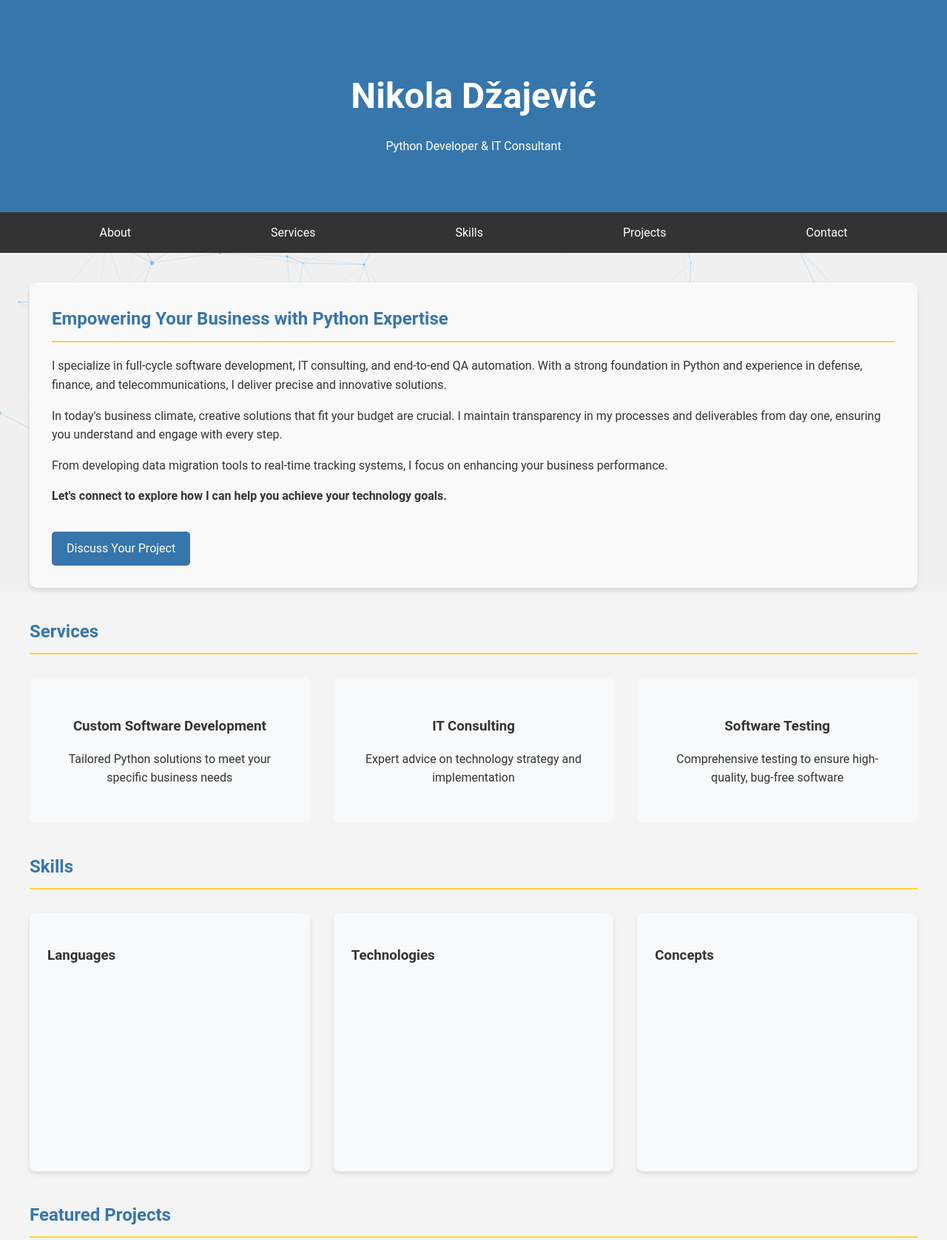
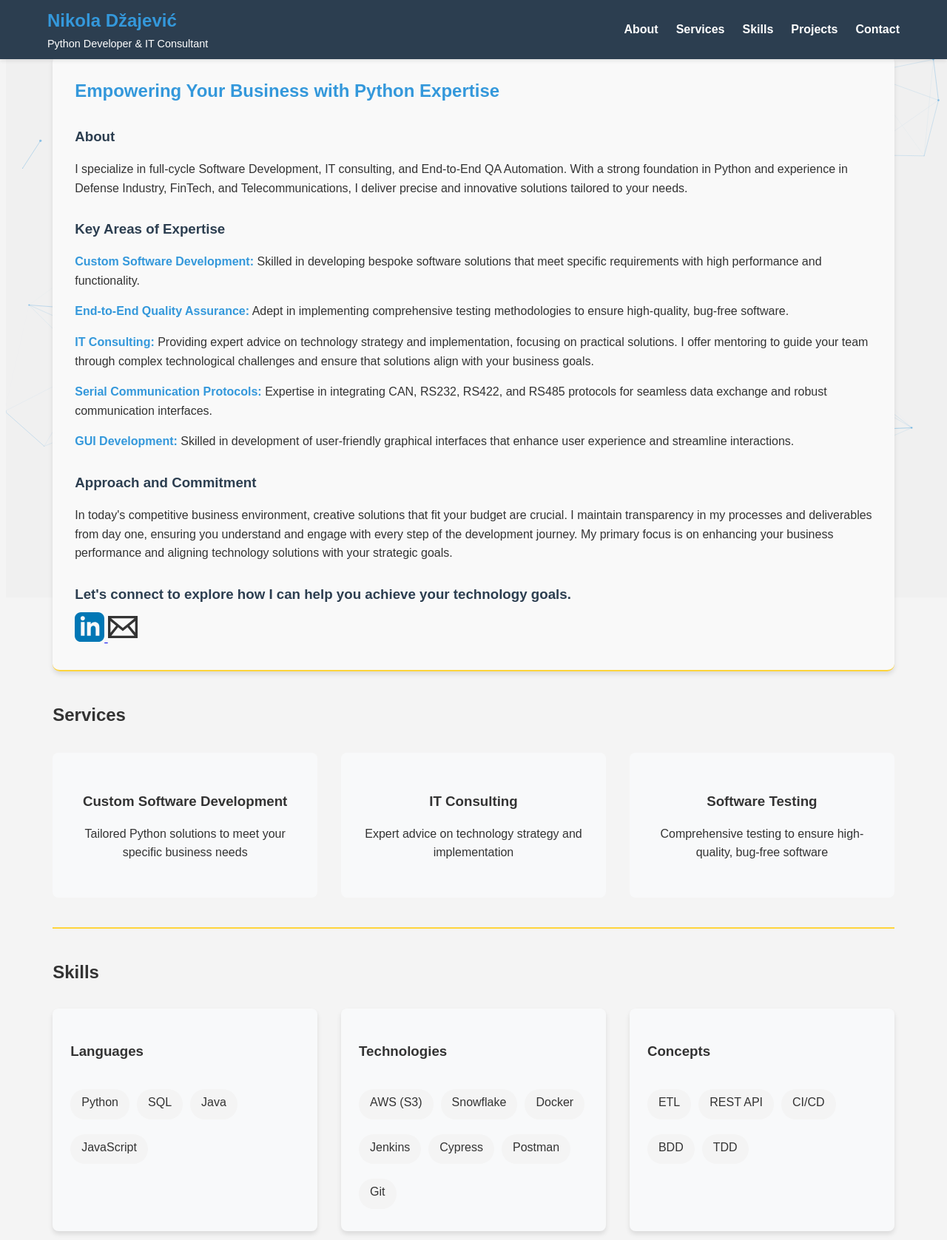
Before and after one commit to dzaja123/dzaja123.github.io, a plain HTML site: page index.html in a window 1280 px wide. Shown: the top 1677 px of the page at 74% size. Drawn offline with nearby package versions, Linux system fonts and the light colour scheme.

Commit message:
Updated the look, added better bullets, made better About section

```diff
--- a/css/styles.css
+++ b/css/styles.css
@@ -1,19 +1,143 @@
 :root {
-    --primary-color: #3776ab;
-    --secondary-color: #ffd43b;
+    --primary-color: #3498db;
+    --secondary-color: #2c3e50;
     --text-color: #333;
     --bg-color: #f4f4f4;
+    --header-height: 80px;
+    --python-yellow: #FFD43B;
 }
 
 body {
-    font-family: 'Roboto', sans-serif;
+    font-family: 'Arial', sans-serif;
     line-height: 1.6;
-    margin: 0;
-    padding: 0;
     color: var(--text-color);
     background-color: var(--bg-color);
-    position: relative;
-    overflow-x: hidden;
+}
+
+.container {
+    width: 90%;
+    max-width: 1200px;
+    margin: 0 auto;
+}
+
+.main-header {
+    background-color: var(--secondary-color);
+    box-shadow: 0 2px 5px rgba(0,0,0,0.1);
+    position: fixed;
+    top: 0;
+    left: 0;
+    right: 0;
+    z-index: 1000;
+    transition: all 0.3s ease;
+}
+
+.navbar {
+    display: flex;
+    justify-content: space-between;
+    align-items: center;
+    height: var(--header-height);
+}
+
+.logo h1 {
+    color: var(--primary-color);
+    font-size: 1.5rem;
+    margin: 0;
+}
+
+.logo p {
+    color: #fff;
+    font-size: 0.9rem;
+    margin: 0;
+}
+
+.nav-links {
+    display: flex;
+    list-style: none;
+}
+
+.nav-links li {
+    margin-left: 1.5rem;
+}
+
+.nav-links a {
+    color: #fff;
+    text-decoration: none;
+    font-weight: bold;
+    transition: color 0.3s ease;
+}
+
+.nav-links a:hover {
+    color: var(--primary-color);
+}
+
+.burger {
+    display: none;
+    cursor: pointer;
+}
+
+.burger div {
+    width: 25px;
+    height: 3px;
+    background-color: #fff;
+    margin: 5px;
+    transition: all 0.3s ease;
+}
+
+@media screen and (max-width: 768px) {
+    .nav-links {
+        position: absolute;
+        right: 0px;
+        height: calc(100vh - var(--header-height));
+        top: var(--header-height);
+        background-color: var(--secondary-color);
+        display: flex;
+        flex-direction: column;
+        align-items: center;
+        width: 50%;
+        transform: translateX(100%);
+        transition: transform 0.5s ease-in;
+    }
+
+    .nav-links li {
+        opacity: 0;
+        margin: 1rem 0;
+    }
+
+    .burger {
+        display: block;
+    }
+}
+
+.nav-active {
+    transform: translateX(0%);
+}
+
+@keyframes navLinkFade {
+    from {
+        opacity: 0;
+        transform: translateX(50px);
+    }
+    to {
+        opacity: 1;
+        transform: translateX(0px);
+    }
+}
+
+.toggle .line1 {
+    transform: rotate(-45deg) translate(-5px,6px);
+}
+
+.toggle .line2 {
+    opacity: 0;
+}
+
+.toggle .line3 {
+    transform: rotate(45deg) translate(-5px,-6px);
+}
+
+.main-header.scrolled {
+    background-color: rgba(44, 62, 80, 0.9);
+    box-shadow: 0 2px 10px rgba(0,0,0,0.1);
 }
 
 #particles-js {
@@ -24,67 +148,6 @@ body {
     z-index: -1;
 }
 
-.container {
-    max-width: 1200px;
-    margin: 0 auto;
-    padding: 0 20px;
-}
-
-header {
-    background-color: var(--primary-color);
-    color: white;
-    text-align: center;
-    padding: 60px 0;
-    position: relative;
-    overflow: hidden;
-    z-index: 10; /* Ensure header is above other elements */
-}
-
-.moving-bg {
-    position: absolute;
-    top: 0;
-    left: 0;
-    width: 100%;
-    height: 100%;
-    background: linear-gradient(45deg, #ff9a9e 0%, #fad0c4 99%, #fad0c4 100%);
-    opacity: 0.1;
-    z-index: -1; /* Place the moving background behind other header content */
-}
-
-.nav-links {
-    display: flex;
-    justify-content: center;
-    gap: 20px;
-    margin-top: 20px;
-    position: relative; /* Ensure links are above the moving background */
-    z-index: 2;
-}
-
-.nav-links a {
-    color: white;
-    text-decoration: none;
-    padding: 10px 15px; /* Increase padding for better clickability */
-    border-radius: 5px;
-    transition: background-color 0.3s ease;
-    display: inline-block; /* Ensure the full area is clickable */
-}
-
-.nav-links a:hover {
-    background-color: rgba(255, 255, 255, 0.2);
-}
-
-h1 {
-    font-size: 3rem;
-    margin-bottom: 10px;
-}
-
-h2 {
-    color: var(--primary-color);
-    border-bottom: 2px solid var(--secondary-color);
-    padding-bottom: 10px;
-    margin-top: 40px;
-}
-
 .skills-list {
     display: flex;
     flex-wrap: wrap;
@@ -93,12 +156,12 @@ h2 {
 }
 
 .skills-list li {
-    background-color: var(--secondary-color);
+    background-color: var(--bg-color);
     color: var(--text-color);
     padding: 5px 15px;
     border-radius: 20px;
     list-style: none;
-    opacity: 0;
+    opacity: 1;
     transform: translateY(20px);
     transition: opacity 0.5s ease, transform 0.5s ease;
 }
@@ -203,14 +266,6 @@ footer {
 }
 
 @media (max-width: 768px) {
-    h1 {
-        font-size: 2rem;
-    }
-
-    .skills-list {
-        justify-content: center;
-    }
-
     .service-item {
         flex-basis: calc(50% - 20px);
     }
@@ -267,7 +322,7 @@ footer {
     display: grid;
     grid-template-columns: repeat(auto-fit, minmax(280px, 1fr));
     gap: 2rem;
-    margin-top: 2rem;
+    margin-top: 30px;
 }
 
 .skill-category {
@@ -278,30 +333,33 @@ footer {
 }
 
 .skills-list li {
-    margin-bottom: 0.7rem;
+    margin-bottom: 10px;
 }
 
 .skill-name {
-    display: inline-block;
-    width: 85px;
-    font-weight: bold;
-    font-size: 0.9rem;
+    color: var(--text-color);
 }
 
 .skill-bar {
-    display: inline-block;
-    width: calc(100% - 95px);
-    height: 8px;
     background-color: #e9ecef;
-    border-radius: 4px;
-    overflow: hidden;
-    vertical-align: middle;
+    margin-top: 5px;
 }
 
 .skill-level {
     height: 100%;
-    background-color: var(--primary-color);
+    background-color: var(--python-yellow);
     border-radius: 5px;
+}
+
+section {
+    border-bottom: 2px solid var(--python-yellow);
+    padding-bottom: 40px;
+    margin-bottom: 40px;
+}
+
+.skill-category h3 {
+    color: var(--text-color);
+    margin-bottom: 15px;
 }
 
 section {
@@ -313,44 +371,6 @@ section {
 section.visible {
     opacity: 1;
     transform: translateY(0);
-}
-
-.nav-bar {
-    position: sticky;
-    top: 0;
-    background-color: #333; /* Adjust color as needed */
-    z-index: 1000;
-    padding: 10px 0;
-}
-
-.nav-bar .container {
-    display: flex;
-    justify-content: space-around;
-    align-items: center;
-}
-
-.nav-bar a {
-    color: white;
-    text-decoration: none;
-    padding: 5px 10px;
-    transition: background-color 0.3s;
-}
-
-.nav-bar a:hover {
-    background-color: #555; /* Adjust hover color as needed */
-}
-
-/* Adjust the header to account for the sticky nav */
-.header {
-    padding-bottom: 60px; /* Adjust as needed */
-}
-
-/* Ensure the particles background doesn't overlap */
-#particles-js {
-    position: fixed;
-    width: 100%;
-    height: 100%;
-    z-index: -1;
 }
 
 #contact {
@@ -397,3 +417,46 @@ button[type="submit"] {
 button[type="submit"]:hover {
     background-color: #2980b9;
 }
+
+#about h3 {
+    margin-top: 1.5em;
+    margin-bottom: 0.5em;
+    color: #2c3e50;
+}
+
+#about ul {
+    list-style-type: none;
+    padding-left: 0;
+}
+
+#about li {
+    margin-bottom: 1em;
+}
+
+#about li strong {
+    color: #3498db;
+}
+
+.connect-button {
+    transition: transform 0.3s ease;
+}
+
+.connect-button:hover {
+    transform: scale(1.1);
+}
+
+.linkedin-icon svg {
+    transition: fill 0.3s ease;
+}
+
+.linkedin-icon:hover svg {
+    fill: #0A66C2;
+}
+
+.email-icon svg {
+    transition: fill 0.3s ease;
+}
+
+.email-icon:hover svg {
+    fill: #EA4335;
+}
--- a/index.html
+++ b/index.html
@@ -8,10 +8,26 @@
 </head>
 <body>
     <div id="particles-js"></div>
-    <header class="header">
+    <header class="main-header">
         <div class="container">
-            <h1>Nikola Džajević</h1>
-            <p>Python Developer & IT Consultant</p>
+            <nav class="navbar">
+                <div class="logo">
+                    <h1>Nikola Džajević</h1>
+                    <p>Python Developer & IT Consultant</p>
+                </div>
+                <ul class="nav-links">
+                    <li><a href="#about">About</a></li>
+                    <li><a href="#services">Services</a></li>
+                    <li><a href="#skills">Skills</a></li>
+                    <li><a href="#projects">Projects</a></li>
+                    <li><a href="#contact">Contact</a></li>
+                </ul>
+                <div class="burger">
+                    <div class="line1"></div>
+                    <div class="line2"></div>
+                    <div class="line3"></div>
+                </div>
+            </nav>
         </div>
     </header>
     <nav class="nav-bar">
@@ -26,15 +42,35 @@
     <main class="container">
         <section id="about">
             <h2>Empowering Your Business with Python Expertise</h2>
-            <p>I specialize in full-cycle software development, IT consulting, and end-to-end QA automation. With a strong foundation in Python and experience in defense, finance, and telecommunications, I deliver precise and innovative solutions.</p>
 
-            <p>In today's business climate, creative solutions that fit your budget are crucial. I maintain transparency in my processes and deliverables from day one, ensuring you understand and engage with every step.</p>
+            <h3>About</h3>
+            <p>I specialize in full-cycle Software Development, IT consulting, and End-to-End QA Automation. With a strong foundation in Python and experience in Defense Industry, FinTech, and Telecommunications, I deliver precise and innovative solutions tailored to your needs.</p>
 
-            <p>From developing data migration tools to real-time tracking systems, I focus on enhancing your business performance.</p>
+            <h3>Key Areas of Expertise</h3>
+            <ul>
+                <li><strong>Custom Software Development:</strong> Skilled in developing bespoke software solutions that meet specific requirements with high performance and functionality.</li>
+                <li><strong>End-to-End Quality Assurance:</strong> Adept in implementing comprehensive testing methodologies to ensure high-quality, bug-free software.</li>
+                <li><strong>IT Consulting:</strong> Providing expert advice on technology strategy and implementation, focusing on practical solutions. I offer mentoring to guide your team through complex technological challenges and ensure that solutions align with your business goals.</li>
+                <li><strong>Serial Communication Protocols:</strong> Expertise in integrating CAN, RS232, RS422, and RS485 protocols for seamless data exchange and robust communication interfaces.</li>
+                <li><strong>GUI Development:</strong> Skilled in development of user-friendly graphical interfaces that enhance user experience and streamline interactions.</li>
+            </ul>
 
-            <p><strong>Let's connect to explore how I can help you achieve your technology goals.</strong></p>
+            <h3>Approach and Commitment</h3>
+            <p>In today's competitive business environment, creative solutions that fit your budget are crucial. I maintain transparency in my processes and deliverables from day one, ensuring you understand and engage with every step of the development journey. My primary focus is on enhancing your business performance and aligning technology solutions with your strategic goals.</p>
 
-            <a href="#contact" class="cta-button">Discuss Your Project</a>
+            <h3>Let's connect to explore how I can help you achieve your technology goals.</h3>
+            <div class="connect-options">
+                <a href="https://www.linkedin.com/in/nikola-dzajevic/" target="_blank" rel="noopener noreferrer" aria-label="Visit Nikola Džajević's LinkedIn profile" class="connect-button linkedin-icon">
+                    <svg xmlns="http://www.w3.org/2000/svg" width="40" height="40" viewBox="0 0 24 24" fill="#0077B5">
+                        <path d="M19 0h-14c-2.761 0-5 2.239-5 5v14c0 2.761 2.239 5 5 5h14c2.762 0 5-2.239 5-5v-14c0-2.761-2.238-5-5-5zm-11 19h-3v-11h3v11zm-1.5-12.268c-.966 0-1.75-.79-1.75-1.764s.784-1.764 1.75-1.764 1.75.79 1.75 1.764-.783 1.764-1.75 1.764zm13.5 12.268h-3v-5.604c0-3.368-4-3.113-4 0v5.604h-3v-11h3v1.765c1.396-2.586 7-2.777 7 2.476v6.759z"/>
+                    </svg>
+                </a>
+                <a href="#contact" class="connect-button email-icon">
+                    <svg xmlns="http://www.w3.org/2000/svg" width="40" height="40" viewBox="0 0 24 24" fill="#333">
+                        <path d="M0 3v18h24v-18h-24zm6.623 7.929l-4.623 5.712v-9.458l4.623 3.746zm-4.141-5.929h19.035l-9.517 7.713-9.518-7.713zm5.694 7.188l3.824 3.099 3.83-3.104 5.612 6.817h-18.779l5.513-6.812zm9.208-1.264l4.616-3.741v9.348l-4.616-5.607z"/>
+                    </svg>
+                </a>
+            </div>
         </section>
 
         <section id="services">
@@ -64,32 +100,32 @@
                 <div class="skill-category">
                     <h3>Languages</h3>
                     <ul class="skills-list">
-                        <li><span class="skill-name">Python</span><div class="skill-bar"><div class="skill-level" style="width: 95%;"></div></div></li>
-                        <li><span class="skill-name">SQL</span><div class="skill-bar"><div class="skill-level" style="width: 90%;"></div></div></li>
-                        <li><span class="skill-name">Java</span><div class="skill-bar"><div class="skill-level" style="width: 85%;"></div></div></li>
-                        <li><span class="skill-name">JavaScript</span><div class="skill-bar"><div class="skill-level" style="width: 80%;"></div></div></li>
+                        <li><span class="skill-name">Python</span><div class="skill-bar"><div class="skill-level" data-width="95%"></div></div></li>
+                        <li><span class="skill-name">SQL</span><div class="skill-bar"><div class="skill-level" data-width="90%"></div></div></li>
+                        <li><span class="skill-name">Java</span><div class="skill-bar"><div class="skill-level" data-width="85%"></div></div></li>
+                        <li><span class="skill-name">JavaScript</span><div class="skill-bar"><div class="skill-level" data-width="80%"></div></div></li>
                     </ul>
                 </div>
                 <div class="skill-category">
                     <h3>Technologies</h3>
                     <ul class="skills-list">
-                        <li><span class="skill-name">AWS (S3)</span><div class="skill-bar"><div class="skill-level" style="width: 85%;"></div></div></li>
-                        <li><span class="skill-name">Snowflake</span><div class="skill-bar"><div class="skill-level" style="width: 80%;"></div></div></li>
-                        <li><span class="skill-name">Docker</span><div class="skill-bar"><div class="skill-level" style="width: 75%;"></div></div></li>
-                        <li><span class="skill-name">Jenkins</span><div class="skill-bar"><div class="skill-level" style="width: 85%;"></div></div></li>
-                        <li><span class="skill-name">Cypress</span><div class="skill-bar"><div class="skill-level" style="width: 80%;"></div></div></li>
-                        <li><span class="skill-name">Postman</span><div class="skill-bar"><div class="skill-level" style="width: 90%;"></div></div></li>
-                        <li><span class="skill-name">Git</span><div class="skill-bar"><div class="skill-level" style="width: 88%;"></div></div></li>
+                        <li><span class="skill-name">AWS (S3)</span><div class="skill-bar"><div class="skill-level" data-width="85%"></div></div></li>
+                        <li><span class="skill-name">Snowflake</span><div class="skill-bar"><div class="skill-level" data-width="80%"></div></div></li>
+                        <li><span class="skill-name">Docker</span><div class="skill-bar"><div class="skill-level" data-width="75%"></div></div></li>
+                        <li><span class="skill-name">Jenkins</span><div class="skill-bar"><div class="skill-level" data-width="85%"></div></div></li>
+                        <li><span class="skill-name">Cypress</span><div class="skill-bar"><div class="skill-level" data-width="80%"></div></div></li>
+                        <li><span class="skill-name">Postman</span><div class="skill-bar"><div class="skill-level" data-width="90%"></div></div></li>
+                        <li><span class="skill-name">Git</span><div class="skill-bar"><div class="skill-level" data-width="88%"></div></div></li>
                     </ul>
                 </div>
                 <div class="skill-category">
                     <h3>Concepts</h3>
                     <ul class="skills-list">
-                        <li><span class="skill-name">ETL</span><div class="skill-bar"><div class="skill-level" style="width: 90%;"></div></div></li>
-                        <li><span class="skill-name">REST API</span><div class="skill-bar"><div class="skill-level" style="width: 85%;"></div></div></li>
-                        <li><span class="skill-name">CI/CD</span><div class="skill-bar"><div class="skill-level" style="width: 80%;"></div></div></li>
-                        <li><span class="skill-name">BDD</span><div class="skill-bar"><div class="skill-level" style="width: 85%;"></div></div></li>
-                        <li><span class="skill-name">TDD</span><div class="skill-bar"><div class="skill-level" style="width: 85%;"></div></div></li>
+                        <li><span class="skill-name">ETL</span><div class="skill-bar"><div class="skill-level" data-width="90%"></div></div></li>
+                        <li><span class="skill-name">REST API</span><div class="skill-bar"><div class="skill-level" data-width="85%"></div></div></li>
+                        <li><span class="skill-name">CI/CD</span><div class="skill-bar"><div class="skill-level" data-width="80%"></div></div></li>
+                        <li><span class="skill-name">BDD</span><div class="skill-bar"><div class="skill-level" data-width="85%"></div></div></li>
+                        <li><span class="skill-name">TDD</span><div class="skill-bar"><div class="skill-level" data-width="85%"></div></div></li>
                     </ul>
                 </div>
             </div>
@@ -162,9 +198,6 @@
     </footer>
 
     <script src="https://cdn.jsdelivr.net/particles.js/2.0.0/particles.min.js"></script>
-    <script>
-        console.log("External script loaded successfully");
-    </script>
     <script src="js/script.js"></script>
 </body>
 </html>
--- a/js/script.js
+++ b/js/script.js
@@ -88,7 +88,7 @@ document.addEventListener('DOMContentLoaded', () => {
         entries.forEach(entry => {
             if (entry.isIntersecting) {
                 skillBars.forEach(bar => {
-                    const width = bar.getAttribute('data-width') || bar.style.width;
+                    const width = bar.getAttribute('data-width');
                     bar.style.width = '0';
                     setTimeout(() => {
                         bar.style.width = width;
@@ -183,4 +183,27 @@ document.addEventListener('DOMContentLoaded', () => {
         });
     }
 
+    const burger = document.querySelector('.burger');
+    burger.addEventListener('click', () => {
+        // Toggle Nav
+        nav.classList.toggle('nav-active');
+
+        // Animate Links
+        navLinks.forEach((link, index) => {
+            if (link.style.animation) {
+                link.style.animation = '';
+            } else {
+                link.style.animation = `navLinkFade 0.5s ease forwards ${index / 7 + 0.3}s`;
+            }
+        });
+
+        // Burger Animation
+        burger.classList.toggle('toggle');
+    });
+
+    // Scroll effect for header
+    window.addEventListener('scroll', () => {
+        const header = document.querySelector('.main-header');
+        header.classList.toggle('scrolled', window.scrollY > 0);
+    });
 });
```
Also changed, not shown: 1 other file.
